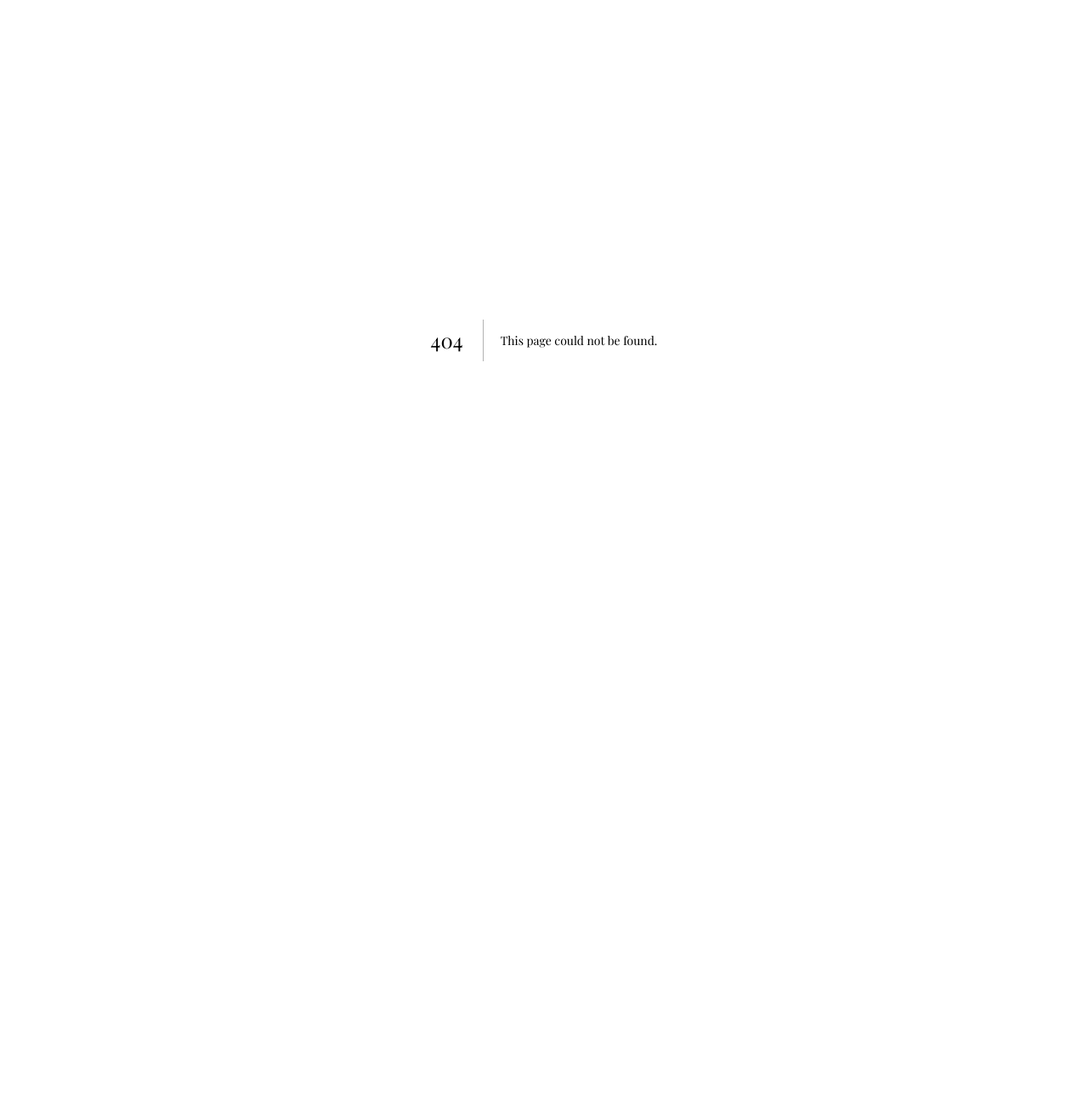
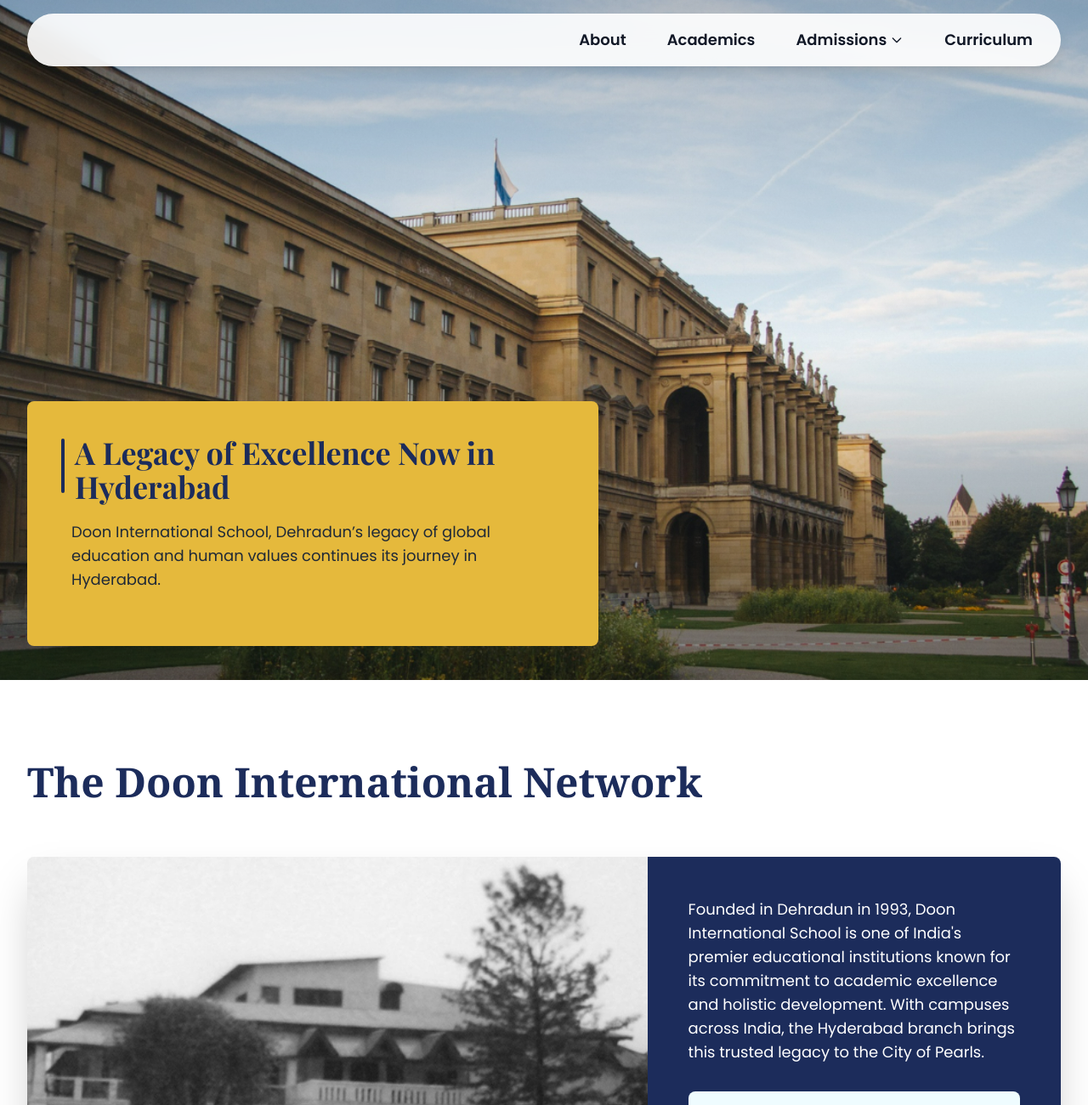
Before and after one commit to sanjana-singamsetty/Doon-version-1, a Next.js app: page /about in a window 1280 px wide. Before the commit this address had no page. Shown: the top 1300 px of the page at 85% size. Before the commit the page ends 800 px from the top, so only its background shows below. Built offline with nearby package versions, Linux system fonts and the light colour scheme.

Commit message:
ui and flow

```diff
--- /dev/null
+++ b/app/about/page.tsx
@@ -0,0 +1,191 @@
+"use client";
+
+import * as React from "react";
+import Image from "next/image";
+import { motion, useReducedMotion } from "framer-motion";
+import { Button } from "@/components/ui/button";
+import { Header } from "@/components/layout/header";
+import { Brain } from "lucide-react";
+
+const learningPrinciples = [
+  "Inquiry-driven and experiential pedagogy",
+  "Student-led projects and presentations",
+  "Regular feedback and reflective assessments",
+  "Interdisciplinary learning for concept mastery",
+  "Emphasis on collaboration, creativity, and empathy",
+];
+
+export default function AboutPage() {
+  const reduceMotion = useReducedMotion();
+
+  const container = {
+    hidden: { opacity: 0, y: 12 },
+    show: {
+      opacity: 1,
+      y: 0,
+      transition: { staggerChildren: 0.08, when: "beforeChildren" },
+    },
+  };
+
+  const item = {
+    hidden: { opacity: 0, y: 14 },
+    show: {
+      opacity: 1,
+      y: 0,
+      transition: { duration: 0.6, ease: [0.22, 1, 0.36, 1] },
+    },
+  };
+
+  const card = (i = 0) => ({
+    hidden: { opacity: 0, y: 12 },
+    show: {
+      opacity: 1,
+      y: 0,
+      transition: {
+        duration: 0.55,
+        delay: 0.12 + i * 0.06,
+        ease: [0.22, 1, 0.36, 1],
+      },
+    },
+  });
+
+  return (
+    <main className="relative min-h-screen">
+      <Header />
+
+      {/* Hero Section */}
+      <section className="relative min-h-screen w-full overflow-hidden pt-24">
+        {/* Background Image */}
+        <div className="absolute inset-0 z-0">
+          <Image
+            src="/images/about.png"
+            alt="Classroom with teacher and students"
+            fill
+            priority
+            className="object-cover"
+            quality={90}
+          />
+          <div className="absolute inset-0 bg-gradient-to-b from-black/20 via-transparent to-black/30" />
+        </div>
+
+        {/* Yellow Overlay Box */}
+        <div className="absolute bottom-0 left-0 right-0 z-10 container mx-auto px-4 sm:px-6 lg:px-8 pb-6 md:pb-8 lg:pb-10">
+          <motion.div
+            initial={reduceMotion ? undefined : { opacity: 0.5, y: 28 }}
+            animate={reduceMotion ? { opacity: 1, y: 0 } : { opacity: 1, y: 0 }}
+            transition={{ duration: 0.6, ease: "easeOut" }}
+            className="bg-[#E5B93C] rounded-lg p-6 md:p-8 lg:p-10 max-w-2xl shadow-2xl"
+          >
+            <div className="flex items-start gap-3 mb-5">
+              <div className="w-1 h-14 md:h-16 bg-[#1C2C5B] rounded-full flex-shrink-0 mt-1" />
+              <h1 className="text-3xl sm:text-4xl md:text-5xl lg:text-4xl font-display font-bold text-[#1C2C5B] leading-tight">
+              A Legacy of Excellence Now in Hyderabad
+              </h1>
+            </div>
+
+            <motion.p
+              initial={reduceMotion ? undefined : { opacity: 0, y: 20 }}
+              animate={
+                reduceMotion ? { opacity: 1, y: 0 } : { opacity: 1, y: 0 }
+              }
+              transition={{ duration: 0.6, delay: 0.12, ease: "easeOut" }}
+              className="text-base sm:text-lg text-gray-800 leading-relaxed mb-6 ml-3"
+            >
+            Doon International School, Dehradun’s legacy of global education and human values continues its journey in Hyderabad.
+            </motion.p>
+
+            <motion.div
+              initial={reduceMotion ? undefined : { opacity: 0, y: 20 }}
+              animate={
+                reduceMotion ? { opacity: 1, y: 0 } : { opacity: 1, y: 0 }
+              }
+              transition={{ duration: 0.6, delay: 0.22, ease: "easeOut" }}
+              className="flex flex-col sm:flex-row gap-3 ml-4"
+            >
+
+            </motion.div>
+          </motion.div>
+        </div>
+      </section>
+
+      {/* The Doon International Network Section */}
+      <section className="py-16 md:py-24 bg-white">
+        <div className="container mx-auto px-4 sm:px-6 lg:px-8">
+          <motion.div
+            variants={container}
+            initial={reduceMotion ? "show" : "hidden"}
+            whileInView={reduceMotion ? "show" : "show"}
+            viewport={{ once: true, amount: 0.2 }}
+          >
+            {/* Title */}
+            <motion.h2
+              variants={item}
+              className="text-3xl sm:text-4xl md:text-5xl font-serif font-bold text-[#1C2C5B] mb-12 md:mb-16"
+            >
+              The Doon International Network
+            </motion.h2>
+
+            {/* Main Content: Image + Text Panel */}
+            <motion.div
+              variants={item}
+              className="grid grid-cols-1 lg:grid-cols-5 gap-0 bg-white rounded-lg overflow-hidden shadow-2xl"
+            >
+              {/* Left Side: Image (60% = 3/5) */}
+              <div className="lg:col-span-3 relative h-64 sm:h-80 md:h-96 lg:h-[500px]">
+                <Image
+                  src="/images/doon-old.png"
+                  alt="Doon International School building"
+                  fill
+                  className="object-cover"
+                  priority={false}
+                />
+              </div>
+
+              {/* Right Side: Text Panel (40% = 2/5) */}
+              <div className="lg:col-span-2 bg-[#1C2C5B] p-8 md:p-10 lg:p-12 flex flex-col justify-center">
+                {/* Paragraph */}
+                <motion.p
+                  variants={item}
+                  className="text-white text-base sm:text-lg leading-relaxed mb-8 font-sans"
+                >
+                  Founded in Dehradun in 1993, Doon International School is one of
+                  India&apos;s premier educational institutions known for its commitment
+                  to academic excellence and holistic development. With campuses across
+                  India, the Hyderabad branch brings this trusted legacy to the City of
+                  Pearls.
+                </motion.p>
+
+                {/* Bullet Points in Lighter Blue Box */}
+                <motion.div
+                  variants={item}
+                  className="bg-[#effcff] rounded-lg p-6 space-y-4"
+                >
+                  <div className="text-[#1C2C5B] font-sans space-y-3">
+                    <div className="flex items-start gap-3">
+                      <span className="text-[#1C2C5B] mt-1 font-bold">•</span>
+                      <span className="text-base sm:text-lg font-medium">30+ Years of Academic Leadership</span>
+                    </div>
+                    <div className="flex items-start gap-3">
+                      <span className="text-[#1C2C5B] mt-1 font-bold">•</span>
+                      <span className="text-base sm:text-lg font-medium">Global Teaching Pedagogies</span>
+                    </div>
+                    <div className="flex items-start gap-3">
+                      <span className="text-[#1C2C5B] mt-1 font-bold">•</span>
+                      <span className="text-base sm:text-lg font-medium">10000+ Alumni Across the Globe</span>
+                    </div>
+                    <div className="flex items-start gap-3">
+                      <span className="text-[#1C2C5B] mt-1 font-bold">•</span>
+                      <span className="text-base sm:text-lg font-medium">Award-winning Network of Schools</span>
+                    </div>
+                  </div>
+                </motion.div>
+              </div>
+            </motion.div>
+          </motion.div>
+        </div>
+      </section>
+
+
+    </main>
+  );
+}
--- a/components/layout/header.tsx
+++ b/components/layout/header.tsx
@@ -17,12 +17,13 @@
     label: "Admissions",
     href: "/admissions",
     dropdown: [
+      { label: "Admission Page", href: "/admissions" },
       { label: "Admission Login", href: "/admissions/login" },
       { label: "Admission Form", href: "/admissions/application" },
     ]
   },
   { label: "Curriculum", href: "/curriculum" },
-  { label: "Contact", href: "/contact" },
+  // { label: "Contact", href: "/contact" },
 ]
 
 export function Header() {
@@ -30,6 +31,7 @@
   const [openDropdown, setOpenDropdown] = React.useState<string | null>(null)
   const { scrollY } = useScroll()
   const lastScrollY = React.useRef(0)
+  const dropdownRefs = React.useRef<{ [key: string]: HTMLDivElement | null }>({})
 
   useMotionValueEvent(scrollY, "change", (latest) => {
     if (latest > lastScrollY.current && latest > 100) {
@@ -41,6 +43,41 @@
     }
     lastScrollY.current = latest
   })
+
+  // Close dropdown when clicking outside
+  React.useEffect(() => {
+    const handleClickOutside = (event: MouseEvent) => {
+      const target = event.target as Node
+      let clickedOutside = true
+
+      // Check if click was inside any dropdown
+      Object.values(dropdownRefs.current).forEach((ref) => {
+        if (ref && ref.contains(target)) {
+          clickedOutside = false
+        }
+      })
+
+      if (clickedOutside) {
+        setOpenDropdown(null)
+      }
+    }
+
+    if (openDropdown) {
+      // Use a small timeout to let link clicks process first
+      const timeoutId = setTimeout(() => {
+        document.addEventListener("click", handleClickOutside)
+      }, 200)
+
+      return () => {
+        clearTimeout(timeoutId)
+        document.removeEventListener("click", handleClickOutside)
+      }
+    }
+  }, [openDropdown])
+
+  const handleDropdownToggle = (itemLabel: string) => {
+    setOpenDropdown(openDropdown === itemLabel ? null : itemLabel)
+  }
 
   return (
     <motion.header
@@ -62,17 +99,31 @@
                 animate={{ opacity: 1, y: 0 }}
                 transition={{ delay: index * 0.1, duration: 0.3 }}
                 className="relative"
-                onMouseEnter={() => item.dropdown && setOpenDropdown(item.label)}
-                onMouseLeave={() => setOpenDropdown(null)}
               >
                 {item.dropdown ? (
-                  <>
+                  <div
+                    className="relative"
+                    ref={(el) => {
+                      if (openDropdown === item.label) {
+                        dropdownRefs.current[item.label] = el
+                      }
+                    }}
+                  >
                     <button
+                      onClick={(e) => {
+                        e.stopPropagation()
+                        handleDropdownToggle(item.label)
+                      }}
                       className="text-gray-900 font-semibold text-base sm:text-lg hover:text-blue-700 transition-colors duration-200 relative group flex items-center gap-1"
+                      type="button"
+                      aria-expanded={openDropdown === item.label}
+                      aria-haspopup="true"
                     >
                       {item.label}
                       <svg
-                        className="w-4 h-4 transition-transform duration-200"
+                        className={`w-4 h-4 transition-transform duration-200 ${
+                          openDropdown === item.label ? "rotate-180" : ""
+                        }`}
                         fill="none"
                         stroke="currentColor"
                         viewBox="0 0 24 24"
@@ -92,21 +143,24 @@
                         animate={{ opacity: 1, y: 0 }}
                         exit={{ opacity: 0, y: -10 }}
                         transition={{ duration: 0.2 }}
-                        className="absolute top-full left-0 mt-2 w-48 bg-white rounded-lg shadow-lg border border-gray-200 py-2 z-50"
+                        className="absolute top-full left-0 mt-2 w-48 bg-white rounded-lg shadow-lg border border-gray-200 py-2 z-[60]"
+                        onClick={(e) => e.stopPropagation()}
                       >
                         {item.dropdown.map((dropdownItem) => (
                           <Link
                             key={dropdownItem.href}
                             href={dropdownItem.href}
                             className="block px-4 py-2 text-gray-900 font-medium text-sm hover:bg-blue-50 hover:text-blue-700 transition-colors duration-200"
-                            onClick={() => setOpenDropdown(null)}
+                            onClick={() => {
+                              setOpenDropdown(null)
+                            }}
                           >
                             {dropdownItem.label}
                           </Link>
                         ))}
                       </motion.div>
                     )}
-                  </>
+                  </div>
                 ) : (
                   <Link
                     href={item.href}
```
Also changed, not shown: public/images/about.png (added), public/images/doon-old.png (added).
